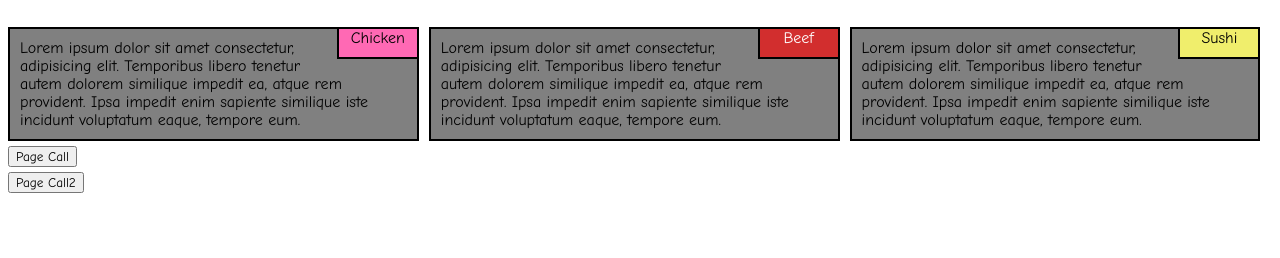
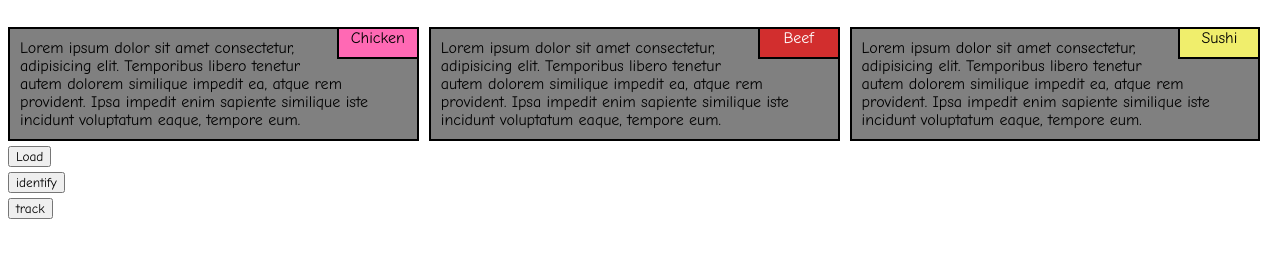
Before and after one commit to ItsSudip/module2-solution, a plain HTML site: page index.html in a window 1280 px wide. Shown: the part 70-328 px from the top of the page. Drawn offline with Linux system fonts and the light colour scheme.

Commit message:
Update index.html

```diff
--- a/index.html
+++ b/index.html
@@ -30,9 +30,17 @@
         "script",
         "https://connect.facebook.net/en_US/fbevents.js"
       );
-      fbq("init", "390069189002798",{ external_id: "user1235" });
-      fbq("track", "Pageaiew");
-      fbq("init", "390069189002798");
+      function load(){
+        fbq("init", "390069189002798",{ external_id: "user1235" });
+      }
+      function identify(){
+        fbq("init", "390069189002798");
+      }
+      function track(){
+        fbq("track", "random event");
+      }
+
+
     </script>
     <noscript
       ><img
@@ -73,12 +81,9 @@
           voluptatum eaque, tempore eum.
         </p>
       </div>
-      <div>
-        <button onclick="gtag_report_conversion('facebook.com')">
-          Page Call
-        </button>
-      </div>
-      <div><button onclick="gtag_report_conversion()">Page Call2</button></div>
+      <div><button onclick="load()">Load</button></div>
+      <div><button onclick="identify()">identify</button></div>
+      <div><button onclick="track()">track</button></div>
     </div>
   </body>
 </html>
```
